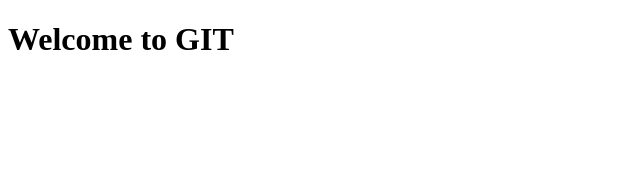
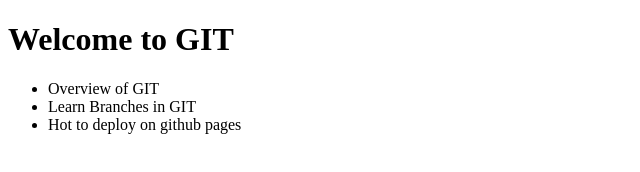
Before and after one commit to f3r/fulp-test, a plain HTML site: page index.html in a window 1280 px wide. Shown: the whole page, without its empty margins (0-640 px from the left). Drawn offline with Linux system fonts and the light colour scheme.

Commit message:
List of tasks to learn git

```diff
--- a/index.html
+++ b/index.html
@@ -8,5 +8,10 @@
 </head>
 <body>
   <h1>Welcome to GIT</h1>
+  <ul>
+    <li>Overview of GIT</li>
+    <li>Learn Branches in GIT</li>
+    <li>Hot to deploy on github pages</li>
+  </ul>
 </body>
 </html>
```
